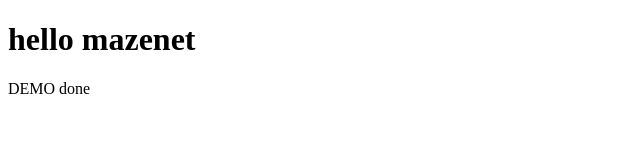
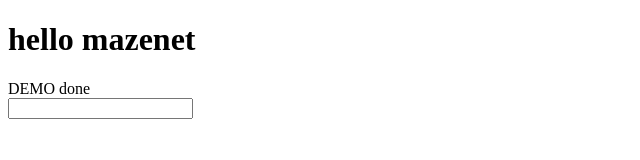
Before and after one commit to iamneo-production/a80cf043-4c77-4622-a246-eb9999729df5, a website: page public/index.html in a window 1280 px wide. Shown: the whole page, without its empty margins (0-640 px from the left). Drawn offline with Linux system fonts and the light colour scheme.

Commit message:
second commit

```diff
--- a/public/index.html
+++ b/public/index.html
@@ -7,6 +7,8 @@
     <title>Friends Book</title>
     <H1>hello mazenet</H1>
     <H>DEMO done</H>
+    <br>
+    <input></input>
 
 
 </head>
```
